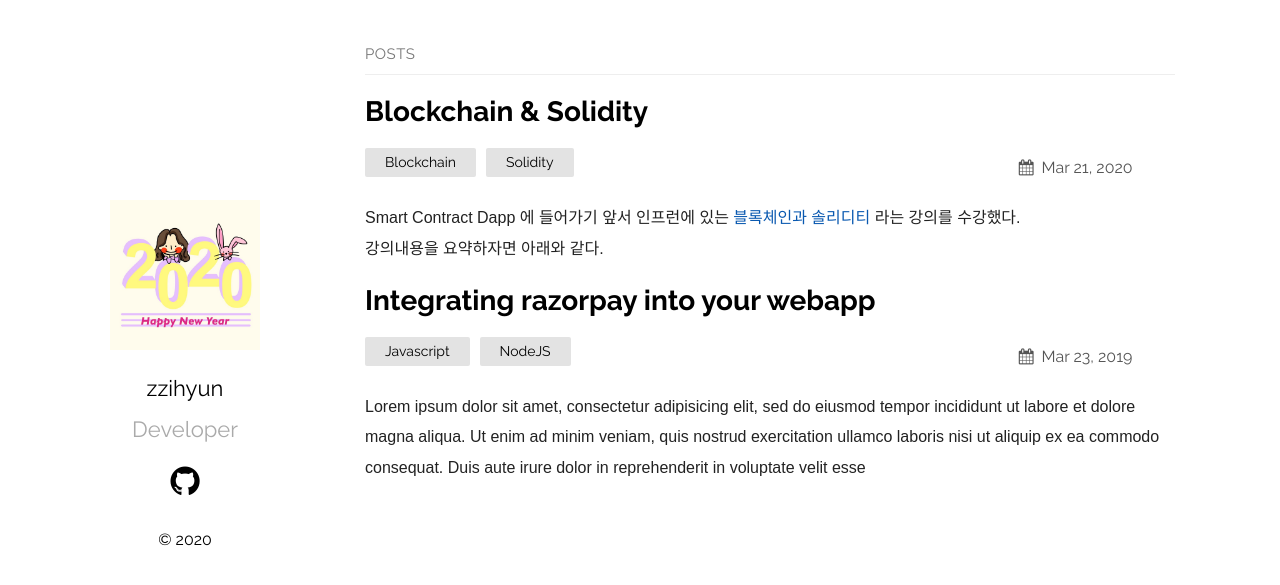
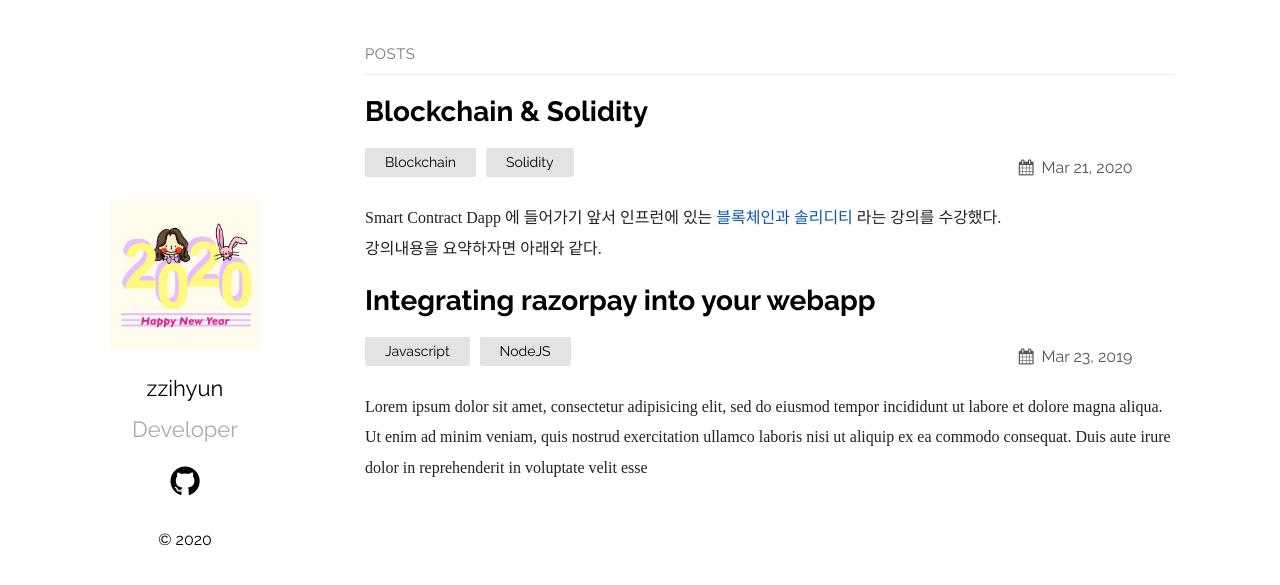
Before and after one commit to jhhhj1002/jhhhj1002.github.io, a Jekyll site: the page built from index.md, in a window 1280 px wide. Shown: the top 585 px of the page. Built offline with Jekyll 4.4.1, drawn with Linux system fonts in a browser that asks for light colours.

Commit message:
Update plain.scss

```diff
--- a/_sass/plain.scss
+++ b/_sass/plain.scss
@@ -217,7 +217,7 @@ main {
   padding-left: 30px;
 }
 .post {
-  font-family: 맑은고딕, Malgun Gothic, dotum, gulim, sans-serif;
+  font-family: normal;
   font-weight: 300;
   color: #222;
   line-height: 1.9em;
```
